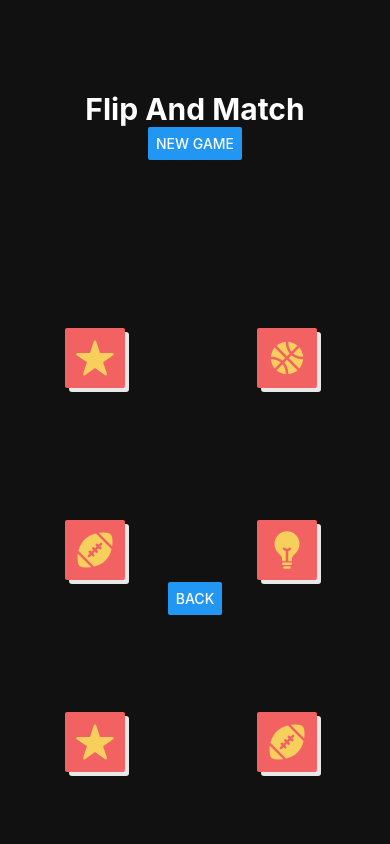
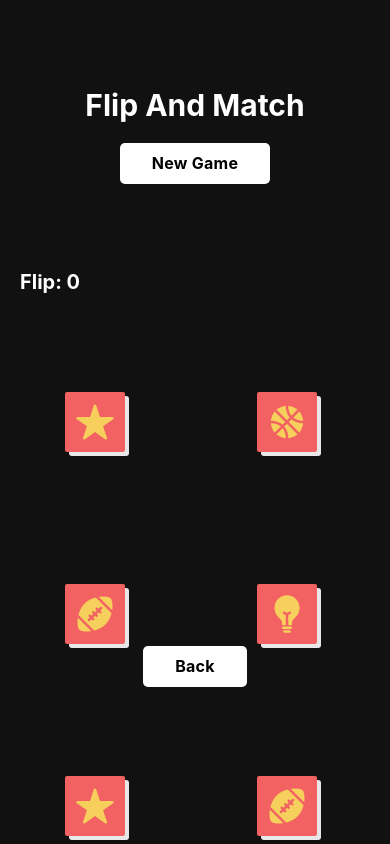
Before and after one commit to kennygchen/playbox, a React Native app: screen /FlipAndMatch in a window 390 px wide. Shown: the top 844 px of the page. Built offline with nearby package versions, Linux system fonts and the light colour scheme.

Commit message:
Added flip count and adjust buttom style

```diff
--- a/components/FlipAndMatch/FlipAndMatch.jsx
+++ b/components/FlipAndMatch/FlipAndMatch.jsx
@@ -8,6 +8,7 @@ import {
   SafeAreaView,
   Button,
   Dimensions,
+  Pressable,
 } from "react-native";
 import { Ionicons } from '@expo/vector-icons';
 import Icon from './Icon.jsx'
@@ -91,9 +92,15 @@ export default function FlipAndMatch({ navigation }) {
     <SafeAreaView style={{ flex: 1, backgroundColor: "#111", alignItems: 'center'}}>
 			<SafeAreaView style={{width: "100%", height: 250, justifyContent: 'center', alignItems: 'center'}}>
 				<Text style={styles.titleText}>Flip And Match</Text>
-				<Button title="New Game" onPress={shuffle}></Button>
+				<Pressable style={styles.button} onPress={shuffle}>
+					<Text style={styles.buttonText}>New Game</Text>
+				</Pressable>
+				{/* <Button title="New Game" onPress={shuffle}></Button> */}
 				{/* {!isLoading && <Icon name='Freesample' color='#fff' size={60}/>} */}
 				{/* {!isLoading && <Icon name='ie' color='#fff' size={60}/>} */}
+			</SafeAreaView>
+		<SafeAreaView style={styles.text}>
+			<Text style={styles.text}>Flip: {flip}</Text>
 		</SafeAreaView>
 		<SafeAreaView style={styles.container}>
 			{cards.map((e, i) => (
@@ -106,7 +113,9 @@ export default function FlipAndMatch({ navigation }) {
 			/>
 			))}
       	</SafeAreaView>
-      <Button title="Back" onPress={() => navigation.navigate("Home")}></Button>
+	  <Pressable style={styles.button} onPress={() => navigation.navigate("Home")}>
+					<Text style={styles.buttonText}>Back</Text>
+				</Pressable>
    </SafeAreaView>
   );
 }
@@ -130,6 +139,7 @@ const styles = StyleSheet.create({
     	alignItems: "center",
     	justifyContent: "center",
 		color: 'white',
+		padding: 20,
   	},
   	item: {
     	width: (width * 6) / 25,
@@ -171,5 +181,29 @@ const styles = StyleSheet.create({
 		justifyContent: 'center',
 		alignItems: 'center',
 		backgroundColor: '#f26262'
+	},
+	button: {
+		alignItems: 'center',
+		justifyContent: 'center',
+		paddingVertical: 10,
+		paddingHorizontal: 32,
+		borderRadius: 5,
+		elevation: 3,
+		backgroundColor: 'white',
+	},
+	buttonText: {
+		fontSize: 16,
+		lineHeight: 21,
+		fontWeight: 'bold',
+		letterSpacing: 0.25,
+		color: 'black',
+	},
+	text: {
+		fontSize: 20,
+    	fontWeight: "bold",
+    	alignSelf: "flex-start",
+    	alignItems: "flex-start",
+		color: 'white',
+		padding: 20,
 	}
 });
```
Lines whose indentation alone changed are shown as unchanged.
